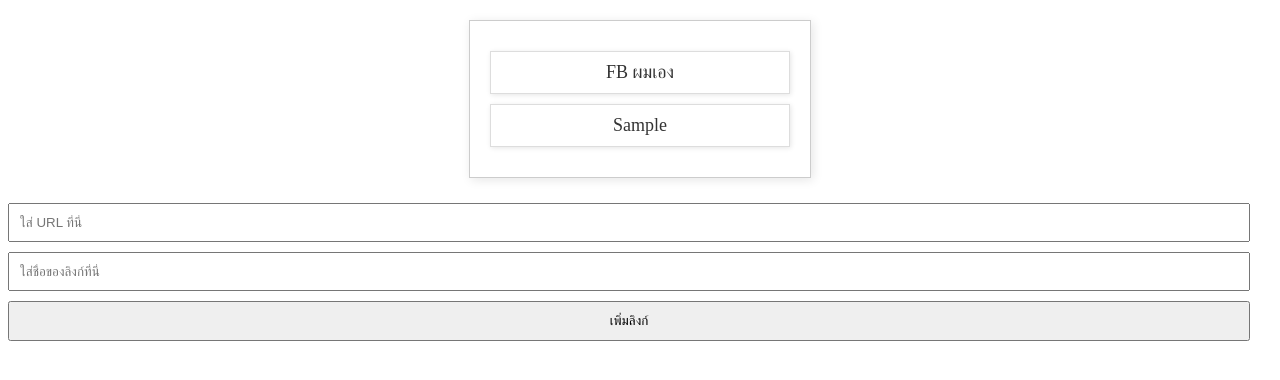
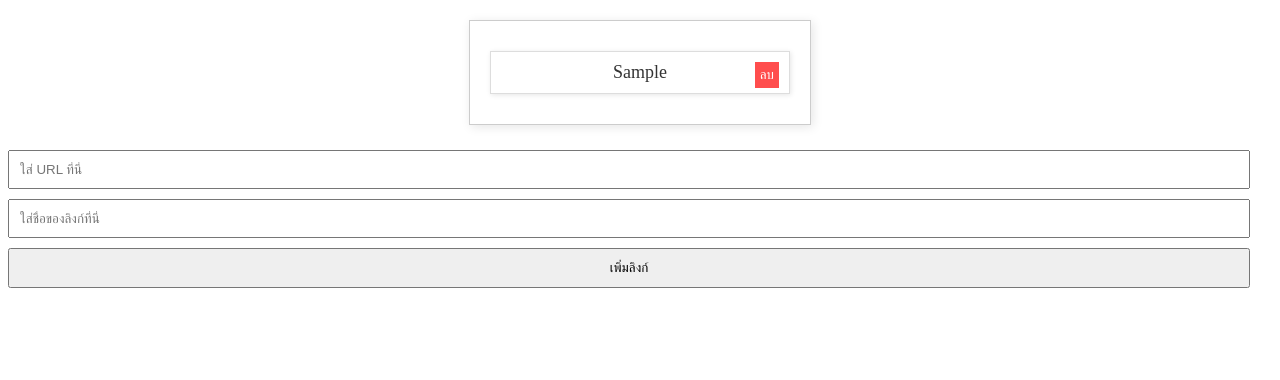
Before and after one commit to panuwat2002/link, a plain HTML site: page index.html in a window 1280 px wide. Both pictures are taken after typing "Sample", "Sample" into the empty fields and a click on the input "เพิ่มลิงก์". Drawn offline with Linux system fonts and the light colour scheme.

Commit message:
Update index.html

```diff
--- a/index.html
+++ b/index.html
@@ -18,6 +18,7 @@
             padding: 10px;
             margin: 10px 0;
             box-shadow: 1px 1px 5px rgba(0,0,0,0.1);
+            position: relative;
         }
         .link-box a {
             text-decoration: none;
@@ -26,6 +27,16 @@
         }
         .link-box a:hover {
             color: #007BFF;
+        }
+        .delete-btn {
+            position: absolute;
+            right: 10px;
+            top: 10px;
+            background: #ff4d4d;
+            border: none;
+            color: white;
+            padding: 5px;
+            cursor: pointer;
         }
         form {
             margin-top: 20px;
@@ -41,10 +52,7 @@
 <body>
     <section id="contact">
         <div id="contact-box">
-            <div class="link-box">
-                <a href="https://www.facebook.com/panuwat.takham.5">FB ผมเอง</a>
-            </div>
-            <!-- เพิ่มกล่องลิงก์อื่นๆ ที่นี่ -->
+            <!-- ลิงก์ที่บันทึกไว้จะถูกเพิ่มที่นี่ -->
         </div>
         <form id="add-link-form">
             <input type="text" id="link-url" placeholder="ใส่ URL ที่นี่">
@@ -54,11 +62,12 @@
     </section>
 
     <script>
-        document.getElementById('add-link-form').addEventListener('submit', function(event) {
-            event.preventDefault();
-            const url = document.getElementById('link-url').value;
-            const name = document.getElementById('link-name').value || url; // ใช้ชื่อ URL ถ้าไม่ใส่ชื่อ
-            if (url) {
+        // ฟังก์ชั่นสำหรับโหลดลิงก์ที่บันทึกไว้จาก Local Storage
+        function loadLinks() {
+            const contactBox = document.getElementById('contact-box');
+            contactBox.innerHTML = ''; // เคลียร์เนื้อหาก่อน
+            const links = JSON.parse(localStorage.getItem('links')) || [];
+            links.forEach(({ url, name }, index) => {
                 const linkBox = document.createElement('div');
                 linkBox.className = 'link-box';
 
@@ -66,13 +75,53 @@
                 link.href = url;
                 link.textContent = name;
 
+                const deleteBtn = document.createElement('button');
+                deleteBtn.textContent = 'ลบ';
+                deleteBtn.className = 'delete-btn';
+                deleteBtn.addEventListener('click', () => deleteLink(index));
+
                 linkBox.appendChild(link);
-                document.getElementById('contact-box').appendChild(linkBox);
+                linkBox.appendChild(deleteBtn);
+                contactBox.appendChild(linkBox);
+            });
+        }
 
+        // ฟังก์ชั่นสำหรับบันทึกลิงก์ใหม่
+        function saveLink(url, name) {
+            const links = JSON.parse(localStorage.getItem('links')) || [];
+            links.push({ url, name });
+            localStorage.setItem('links', JSON.stringify(links));
+        }
+
+        // ฟังก์ชั่นสำหรับลบลิงก์
+        function deleteLink(index) {
+            const password = prompt('กรุณาใส่รหัสผ่านเพื่อลบลิงก์:');
+            const correctPassword = 'panuwat'; // เปลี่ยนรหัสผ่านที่นี่
+
+            if (password === correctPassword) {
+                const links = JSON.parse(localStorage.getItem('links')) || [];
+                links.splice(index, 1);
+                localStorage.setItem('links', JSON.stringify(links));
+                loadLinks();
+            } else {
+                alert('รหัสผ่านไม่ถูกต้อง');
+            }
+        }
+
+        document.getElementById('add-link-form').addEventListener('submit', function(event) {
+            event.preventDefault();
+            const url = document.getElementById('link-url').value;
+            const name = document.getElementById('link-name').value || url; // ใช้ชื่อ URL ถ้าไม่ใส่ชื่อ
+            if (url) {
+                saveLink(url, name);
+                loadLinks();
                 document.getElementById('link-url').value = '';
                 document.getElementById('link-name').value = '';
             }
         });
+
+        // โหลดลิงก์ที่บันทึกไว้เมื่อเริ่มต้น
+        loadLinks();
     </script>
 </body>
 </html>
```
